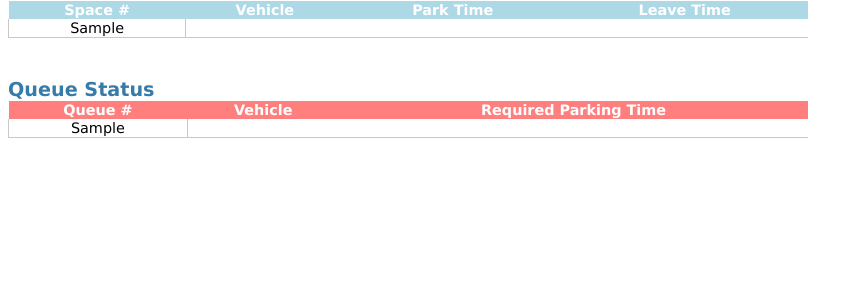
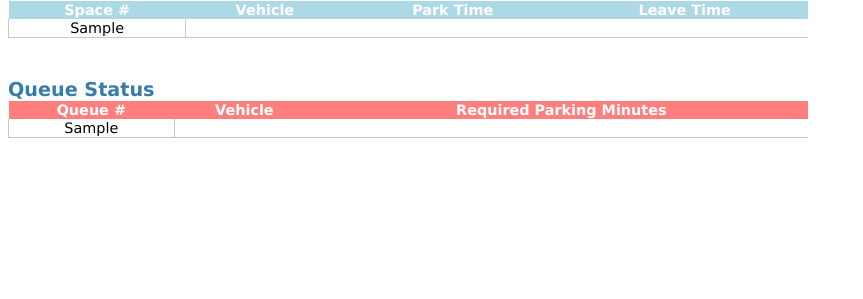
Before and after one commit to aj0415/parking-lot, a Flask app: template parking/templates/status.html in a window 1280 px wide. Shown: the part 170-469 px from the top of the page, without its empty margins (0-863 px from the left). Run offline with Flask 2, Linux system fonts and the light colour scheme; the template is opened without the code that fills it: most values are stand-ins (such as "Sample title", 1, 10 or a date in 2020).

Commit message:
Change name of column in Queue table

```diff
--- a/parking/templates/status.html
+++ b/parking/templates/status.html
@@ -37,7 +37,7 @@
             <tr>
                 <th>Queue #</th>
                 <th>Vehicle</th>
-                <th>Required Parking Time</th>
+                <th>Required Parking Minutes</th>
             </tr>
             {% for queue_row in queue_data %}
             <tr>
```
